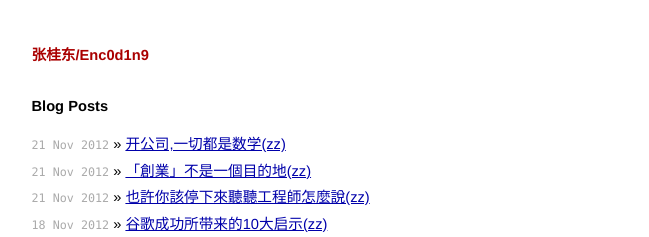
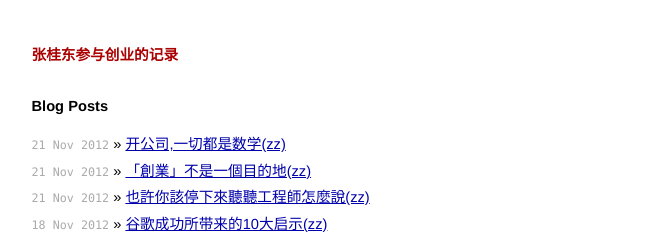
Before and after one commit to enc0d1n9/Blog, a Jekyll site: the page built from index.html, in a window 1280 px wide. Shown: the top 237 px of the page, without its empty margins (315-964 px from the left). Built offline with Jekyll 4.4.1, drawn with Linux system fonts in a browser that asks for light colours; Markdown is read by kramdown in place of the engine named in the settings.

Commit message:
revise
update

```diff
--- a/_layouts/default.html
+++ b/_layouts/default.html
@@ -25,7 +25,7 @@ var WRInitTime=(new Date()).getTime();
 
 <div class="site">
   <div class="title">
-    <a href="http://enc0d1n9.github.com/Blog/">张桂东/Enc0d1n9</a>
+    <a href="http://enc0d1n9.github.com/Blog/">张桂东参与创业的记录</a>
   </div>
 
   {{ content }}
```
